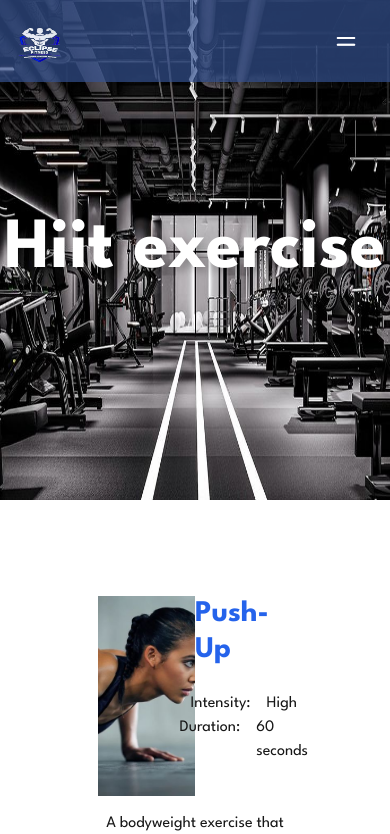
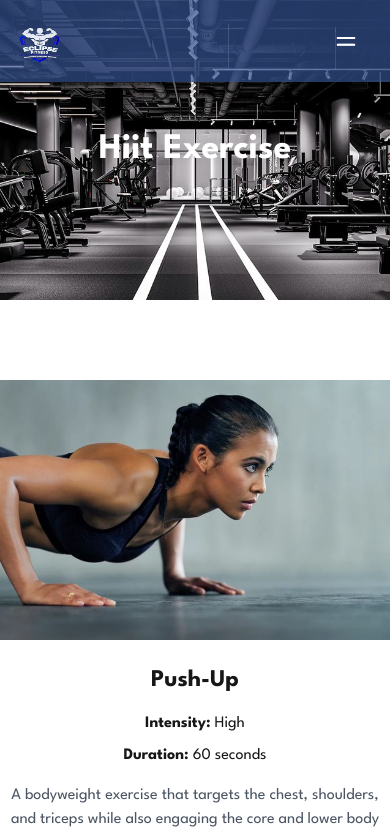
Before and after one commit to Ford-byte/eclipse, a Next.js app: page /training/pages/hiit in a window 390 px wide. Shown: the top 834 px of the page. Built offline with nearby package versions, Linux system fonts and the light colour scheme.

Commit message:
chore : refactor mobile responsive

```diff
--- /dev/null
+++ b/src/app/product/page.jsx
@@ -0,0 +1,3 @@
+export default function page(){
+    return <div>page</div>
+}
--- a/src/app/training/pages/endurance/page.jsx
+++ b/src/app/training/pages/endurance/page.jsx
@@ -1,5 +1,6 @@
 import Image from "next/image";
 import Link from "next/link";
+
 export default function Strength() {
   const workout = [
     {
@@ -8,7 +9,7 @@ export default function Strength() {
       duration: "60",
       time: "seconds",
       description:
-        "A compound exercise that targets the chest, shoulders, and triceps, while also engaging the core, back, and lower body ",
+        "A compound exercise that targets the chest, shoulders, and triceps, while also engaging the core, back, and lower body.",
       title: "Bench Press",
     },
     {
@@ -30,70 +31,64 @@ export default function Strength() {
       title: "Bicep Curls",
     },
   ];
+
   return (
     <div>
-      <div className="relative">
+      {/* Hero Section */}
       <div className="relative">
         <Image
           src={`/about.jpg`}
           width={1000}
           height={1000}
           alt="background"
-          className="h-[500px] w-full"
+          className="h-[300px] sm:h-[400px] md:h-[500px] w-full object-cover"
         />
-          <div className="absolute inset-0 flex justify-center items-center text-white text-shadow-lg text-7xl font-bold league">Endurance exercise</div>
+        <div className="absolute inset-0 flex justify-center items-center text-white text-shadow-lg text-4xl sm:text-5xl md:text-7xl font-bold league">
+          Endurance Exercise
         </div>
       </div>
-      <div className="relative league">
-        <div>
-          {workout &&
-            workout.map((item, index) => {
-              return (
+
+      {/* Workout Cards */}
+      <div className="relative league mt-12 sm:px-8 md:px-12 lg:px-20">
+        {workout.map((item, index) => (
           <div
-                  className="py-12 flex flex-col gap-y-12 leading-6"
-                  key={index}>
-                  <div
-                    className={`gap-y-4 py-12 border-black centralize ${
-                      index !== workout.length - 1 ? "border-b" : ""
-                    }`}>
-                    <div className="w-2/4">
-                      <div className="grid grid-cols-2">
-                        <div className="bg-gray-200 w-full h-[200px]">
+            key={index}
+            className={`py-8 flex flex-col gap-y-6 ${
+              index !== workout.length - 1 ? "border-b border-black" : ""
+            }`}
+          >
+            <div className="grid grid-cols-1 md:grid-cols-2 gap-6">
+              <div className="bg-gray-200 w-full h-[200px] sm:h-[250px] md:h-[300px]">
                 <Image
                   src={item.image}
                   width={300}
                   height={200}
-                            alt="image"
+                  alt="Workout"
                   className="w-full h-full object-cover"
                 />
               </div>
-                        <div className="flex flex-col items-center">
-                          <h1 className="header pb-6">{item.title}</h1>
-                          <span className="flex gap-4">
-                            <p>Intensity:</p>
-                            <p>{item.intensity}</p>
-                          </span>
-                          <span className="flex gap-4">
-                            <p>Duration:</p>
-                            <p>
+              <div className="flex flex-col justify-center items-start px-4 md:px-0">
+                <h1 className="header text-xl sm:text-2xl md:text-3xl pb-4">{item.title}</h1>
+                <div className="text-base sm:text-lg md:text-xl">
+                  <p className="flex gap-2">
+                    <span className="font-semibold">Intensity:</span> {item.intensity}
+                  </p>
+                  <p className="flex gap-2">
+                    <span className="font-semibold">Duration:</span>{" "}
                     {item.duration} {item.time}
                   </p>
-                          </span>
                 </div>
-                      </div>
-                      <div className="py-4 league text-center">
-                        {item.description}
+                <p className="py-4 text-sm sm:text-base text-gray-700">{item.description}</p>
               </div>
             </div>
           </div>
+        ))}
       </div>
-              );
-            })}
-        </div>
-      </div>
-      <div className="px-2">
+
+      {/* Call-to-Action */}
+      <div className="mx-6 mt-8">
         <Link href={`/training`}>
-          <div className="py-4 px-2 league font-semibold text-lg w-full centralize bg-blue-600 mb-6 shadow-2xl hover:shadow-none pointer text-white">
+          <div className="py-3 my-2 px-6 league font-semibold text-lg text-center bg-blue-600 text-white shadow-md hover:bg-blue-700 transition w-full">
             VIEW TRAINING
           </div>
         </Link>
--- a/src/app/training/pages/hiit/page.jsx
+++ b/src/app/training/pages/hiit/page.jsx
@@ -1,5 +1,6 @@
 import Image from "next/image";
 import Link from "next/link";
+
 export default function Strength() {
   const workout = [
     {
@@ -32,7 +33,7 @@ export default function Strength() {
   ];
 
   return (
-    <div>
+    <div className="">
       <div className="relative">
         <div className="relative">
           <Image
@@ -40,63 +41,53 @@ export default function Strength() {
             width={1000}
             height={1000}
             alt="background"
-            className="h-[500px] w-full"
+            className="h-[300px] md:h-[500px] w-full object-cover"
           />
-          <div className="absolute inset-0 flex justify-center items-center text-white text-shadow-lg text-7xl font-bold league">
-            Hiit exercise
+          <div className="absolute inset-0 flex justify-center items-center text-white text-center text-4xl md:text-7xl font-bold league">
+            Hiit Exercise
           </div>
         </div>
       </div>
-      <div className="relative league">
-        <div>
-          {workout &&
-            workout.map((item, index) => {
-              return (
+      <div className="mt-12 league container mx-auto">
+        {workout.map((item, index) => (
           <div
-                  className="py-12 flex flex-col gap-y-12 leading-6"
+            className={`py-8 md:py-12 flex flex-col gap-y-8 md:gap-y-12 ${
+              index !== workout.length - 1 ? "border-b border-black" : ""
+            }`}
             key={index}>
-                  <div
-                    className={`gap-y-4 py-12 border-black centralize ${
-                      index !== workout.length - 1 ? "border-b" : ""
-                    }`}>
-                    <div className="w-2/4">
-                      <div className="grid grid-cols-2">
-                        <div className="bg-gray-200 w-full h-[200px]">
+            <div className="flex flex-col md:flex-row gap-6">
+              <div className="flex-shrink-0 w-full md:w-1/2">
                 <Image
                   src={item.image}
-                            width={300}
-                            height={200}
-                            alt="image"
+                  width={600}
+                  height={400}
+                  alt="workout image"
                   className="w-full h-full object-cover"
                 />
               </div>
-                        <div className="flex flex-col items-center">
-                          <h1 className="header pb-6">{item.title}</h1>
-                          <span className="flex gap-4">
-                            <p>Intensity:</p>
-                            <p>{item.intensity}</p>
-                          </span>
-                          <span className="flex gap-4">
-                            <p>Duration:</p>
+              <div className="flex flex-col justify-center text-center md:text-left">
+                <h1 className="text-2xl md:text-3xl font-semibold pb-4">
+                  {item.title}
+                </h1>
+                <div className="space-y-2">
                   <p>
+                    <span className="font-semibold">Intensity:</span>{" "}
+                    {item.intensity}
+                  </p>
+                  <p>
+                    <span className="font-semibold">Duration:</span>{" "}
                     {item.duration} {item.time}
                   </p>
-                          </span>
                 </div>
-                      </div>
-                      <div className="py-4 league text-center">
-                        {item.description}
+                <p className="mt-4 text-gray-600">{item.description}</p>
               </div>
             </div>
           </div>
+        ))}
       </div>
-              );
-            })}
-        </div>
-      </div>
-      <div className="px-2">
+      <div className="mx-6 mt-8">
         <Link href={`/training`}>
-          <div className="py-4 px-2 league font-semibold text-lg w-full centralize bg-blue-600 mb-6 shadow-2xl hover:shadow-none pointer text-white">
+          <div className="py-3 my-2 px-6 league font-semibold text-lg text-center bg-blue-600 text-white shadow-md hover:bg-blue-700 transition w-full">
             VIEW TRAINING
           </div>
         </Link>
--- a/src/app/training/pages/strength/page.jsx
+++ b/src/app/training/pages/strength/page.jsx
@@ -1,5 +1,6 @@
 import Image from "next/image";
 import Link from "next/link";
+
 export default function Strength() {
   const workout = [
     {
@@ -30,37 +31,34 @@ export default function Strength() {
       title: "Bicep Curls",
     },
   ];
+
   return (
-    <div>
-      <div className="relative">
-        <div className="relative">
+    <div className="flex flex-col items-center">
+      {/* Hero Section */}
+      <div className="relative w-full">
         <Image
           src={`/about.jpg`}
           width={1000}
           height={1000}
           alt="background"
-            className="h-[500px] w-full"
+          className="h-[300px] md:h-[500px] w-full object-cover"
         />
-          <div className="absolute inset-0 flex justify-center items-center text-white text-shadow-lg text-7xl font-bold league">
-            Strength exercise
+        <div className="absolute inset-0 flex justify-center items-center text-white text-center text-shadow-lg text-3xl md:text-5xl lg:text-7xl font-bold league">
+          Strength Exercise
         </div>
       </div>
-      </div>
-      <div className="relative league">
-        <div>
-          {workout &&
-            workout.map((item, index) => {
-              return (
+
+      {/* Workout Section */}
+      <div className="relative league w-full max-w-7xl  mt-12 sm:px-6 lg:px-8">
+        {workout.map((item, index) => (
           <div
-                  className="py-12 flex flex-col gap-y-12 leading-6"
+            className={`py-6 md:py-12 flex flex-col gap-y-6 md:gap-y-12 ${
+              index !== workout.length - 1 ? "border-b border-black" : ""
+            }`}
             key={index}>
-                  <div
-                    className={`gap-y-4 py-12 border-black centralize ${
-                      index !== workout.length - 1 ? "border-b" : ""
-                    }`}>
-                    <div className="w-2/4">
-                      <div className="grid grid-cols-2">
-                        <div className="bg-gray-200 w-full h-[200px]">
+            <div className="flex flex-col md:flex-row gap-6 items-center md:items-start">
+              {/* Image */}
+              <div className="bg-gray-200 w-full md:w-1/2 h-[200px] sm:h-[300px] lg:h-[400px]">
                 <Image
                   src={item.image}
                   width={300}
@@ -69,33 +67,34 @@ export default function Strength() {
                   className="w-full h-full object-cover"
                 />
               </div>
-                        <div className="flex flex-col items-center">
-                          <h1 className="header pb-6">{item.title}</h1>
-                          <span className="flex gap-4">
-                            <p>Intensity:</p>
+              {/* Details */}
+              <div className="flex flex-col items-center md:items-start text-center md:text-left w-full md:w-1/2">
+                <h1 className="header pb-4 md:pb-6 text-xl md:text-2xl lg:text-3xl">
+                  {item.title}
+                </h1>
+                <span className="flex gap-4 text-lg md:text-xl">
+                  <p className="font-semibold">Intensity:</p>
                   <p>{item.intensity}</p>
                 </span>
-                          <span className="flex gap-4">
-                            <p>Duration:</p>
+                <span className="flex gap-4 text-lg md:text-xl">
+                  <p className="font-semibold">Duration:</p>
                   <p>
                     {item.duration} {item.time}
                   </p>
                 </span>
-                        </div>
-                      </div>
-                      <div className="py-4 league text-center">
+                <p className="py-4 text-sm md:text-base lg:text-lg text-gray-700">
                   {item.description}
+                </p>
               </div>
             </div>
           </div>
+        ))}
       </div>
-              );
-            })}
-        </div>
-      </div>
-      <div className="px-2">
+
+      {/* CTA Button */}
+      <div className="px-6 w-full">
         <Link href={`/training`}>
-          <div className="py-4 px-2 league font-semibold text-lg w-full centralize bg-blue-600 mb-6 shadow-2xl hover:shadow-none pointer text-white">
+          <div className="w-full py-4 px-2 league font-semibold text-lg centralize bg-blue-600 mb-6 shadow-2xl hover:shadow-none pointer text-white">
             VIEW TRAINING
           </div>
         </Link>
```
Also changed, not shown: src/app/training/block/Endurance.jsx (+20 -11 lines), src/app/training/block/Hiit.jsx (+12 -8 lines), src/app/training/block/Strength.jsx (+9 -9 lines). Lines whose indentation alone changed are shown as unchanged.
